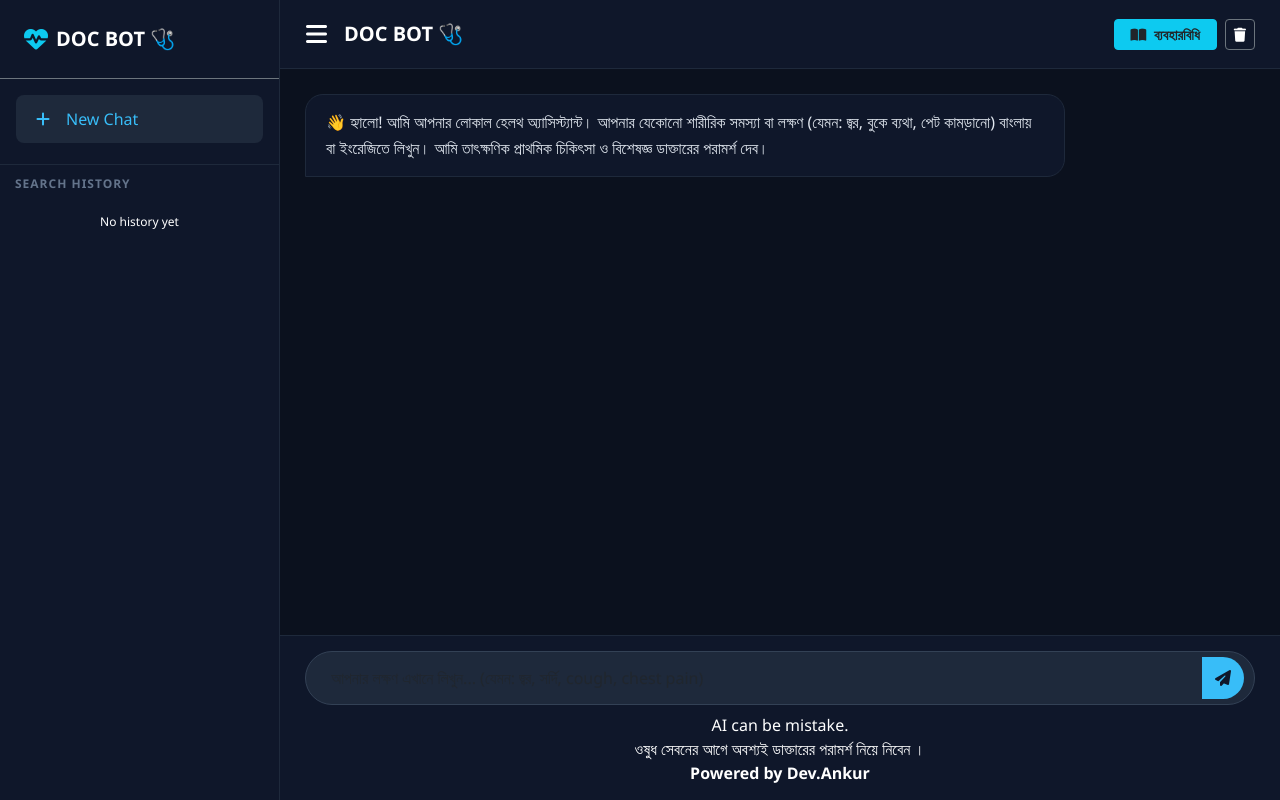
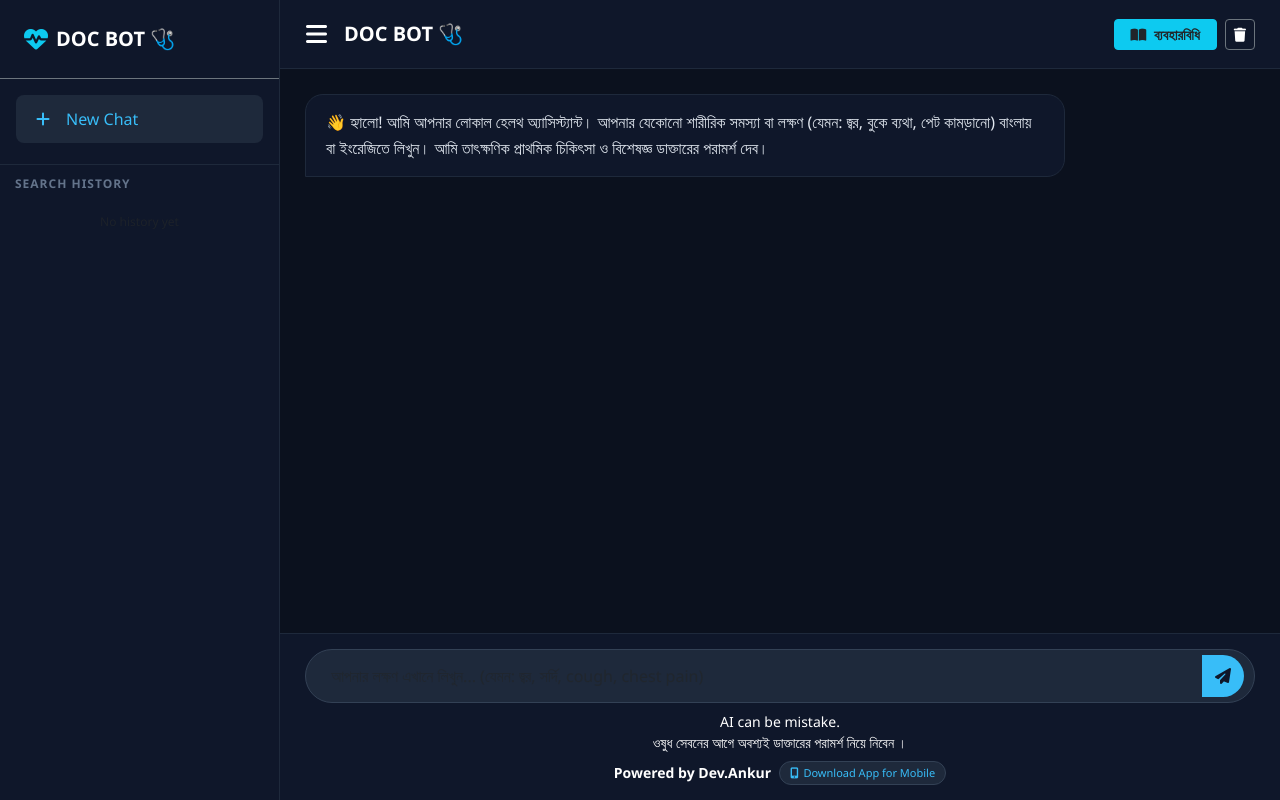
Before and after one commit to Saha-Pradyumna-Prasad/Doc_Bot, a Flask app: page / in a window 1280 px wide. Run offline with Flask 3, Linux system fonts and the light colour scheme; some libraries are stand-ins or nearby versions.

Commit message:
Update index.html

```diff
--- a/templates/index.html
+++ b/templates/index.html
@@ -283,6 +283,27 @@
             line-height: 1.5;
         }
 
+        /* Download App Button Styling */
+        .btn-download-app {
+            font-size: 11px;
+            padding: 3px 10px;
+            border-radius: 20px;
+            background-color: #1e293b;
+            color: #38bdf8 !important;
+            border: 1px solid #334155;
+            transition: all 0.2s ease-in-out;
+            text-decoration: none;
+            display: inline-flex;
+            align-items: center;
+            gap: 5px;
+        }
+        .btn-download-app:hover {
+            background-color: #38bdf8;
+            color: #0f172a !important;
+            border-color: #38bdf8;
+            transform: translateY(-1px);
+        }
+
         /* ================= RESPONSIVE MEDIA QUERIES ================= */
         @media (max-width: 768px) {
             #sidebar-wrapper {
@@ -369,9 +390,14 @@
                     </button>
                 </div>
                 <div class="text-center text-white mt-2">
-                    <div>AI can be mistake.</div>
-                    <div>ওষুধ সেবনের আগে অবশ্যই ডাক্তারের পরামর্শ নিয়ে নিবেন । </div>
-                    <footer><b>Powered by Dev.Ankur</b></footer>
+                    <div style="font-size: 14px;">AI can be mistake.</div>
+                    <div style="font-size: 14px;">ওষুধ সেবনের আগে অবশ্যই ডাক্তারের পরামর্শ নিয়ে নিবেন । </div>
+                    <div class="mt-2 d-flex flex-column flex-sm-row align-items-center justify-content-center gap-2">
+                        <footer style="font-size: 14px;"><b>Powered by Dev.Ankur</b></footer>
+                        <a href="https://drive.google.com/file/d/1bEGJUW2Pl1JHRCVWKSrPxpZRkkpzWqSu/view?usp=sharing" class="btn-download-app" target="_blank">
+                            <i class="fa-solid fa-mobile-screen-button"></i> Download App for Mobile
+                        </a>
+                    </div>
                 </div>
             </div>
         </div>
@@ -509,7 +535,7 @@
                 } else if (data.error) {
                     appendMessage('ত্রুটি: ' + data.error, 'bot-msg text-danger', 'bot-row');
                 } else {
-                    appendMessage('দুঃখিত, কোনো টেকনিক্যাল সমস্যা হয়েছে।', 'bot-msg text-danger', 'bot-row');
+                    appendMessage('দুঃখিত, কোনো টেকনিক্যাল সমস্যা হয়েছে। অনুগ্রহ করে আবার চেষ্টা করুন।', 'bot-msg text-danger', 'bot-row');
                 }
             })
             .catch(error => {
@@ -568,7 +594,7 @@
             const history = JSON.parse(localStorage.getItem('doc_bot_history')) || [];
 
             if(history.length === 0) {
-                historyList.innerHTML = '<div class="text-center text-white" style="font-size:12px; padding:10px;">No history yet</div>';
+                historyList.innerHTML = '<div class="text-muted text-center" style="font-size:12px; padding:10px;">No history yet</div>';
                 return;
             }
 
@@ -613,7 +639,7 @@
             const chatBox = document.getElementById('chat-box');
             chatBox.innerHTML = '';
 
-            // पुरानो सर्च এবং তার উত্তর স্ক্রিনে রেন্ডার করা
+            // पुरानो সার্চ এবং তার উত্তর স্ক্রিনে রেন্ডার করা
             appendMessage(query.replace(/\\'/g, "'"), 'user-msg', 'user-row');
             appendMessage(savedResponse.replace(/\\'/g, "'"), 'bot-msg', 'bot-row');
         }
```
